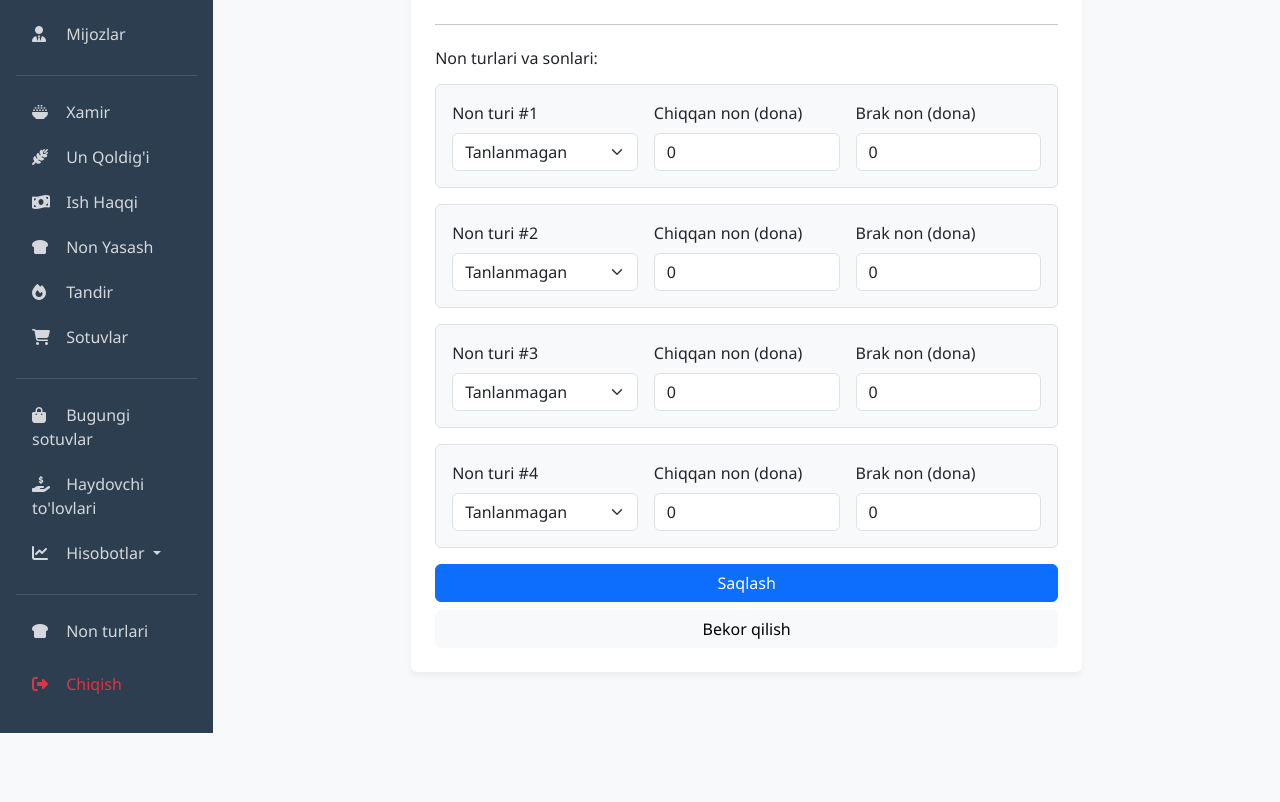
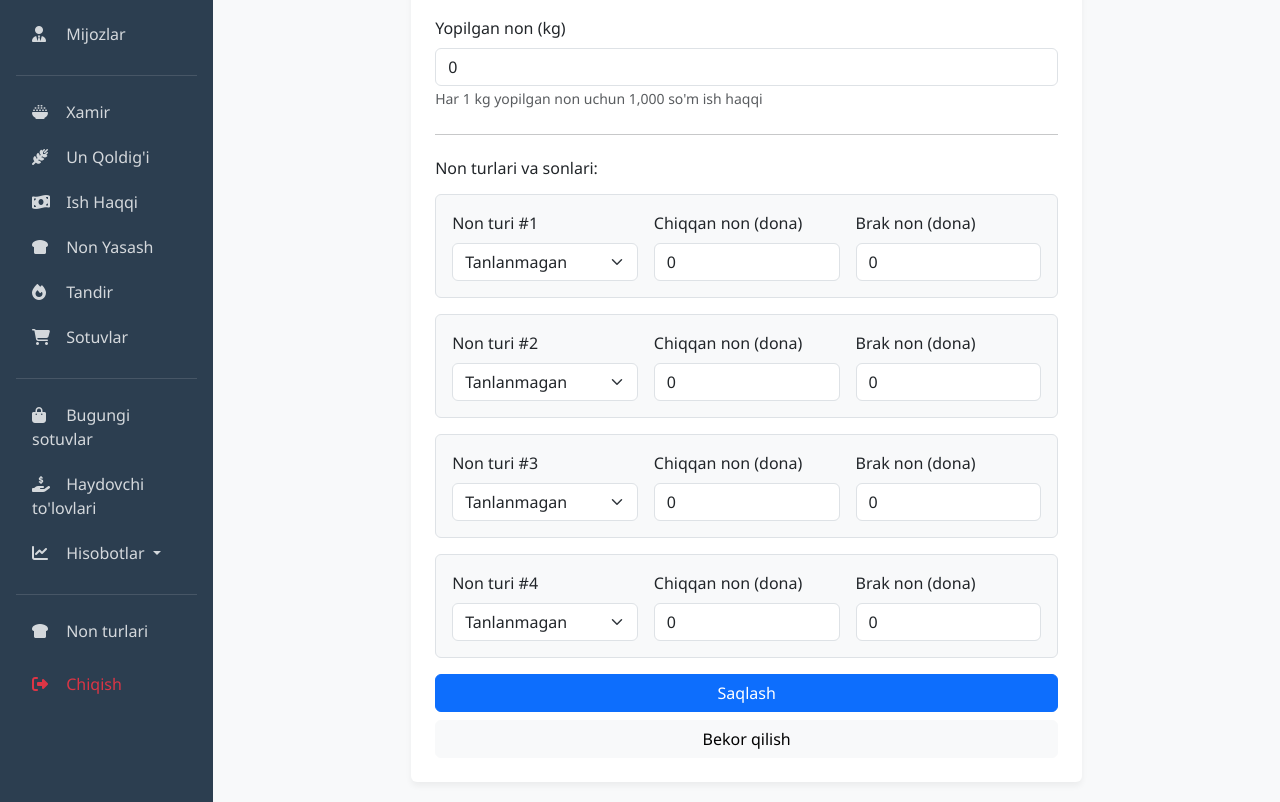
Before and after one commit to nonvoyhonatizimi/bakerysystemsolatr, a Flask app: page /production/oven/add in a window 1280 px wide. Shown: the part 177-979 px from the top of the page. Before the commit the page ends 910 px from the top, so only its background shows below. Run offline with Flask 3, Linux system fonts and the light colour scheme; a user stored in the database is signed in.

Commit message:
Add yopilgan non kg to Tandir - salary 1000 som per kg

```diff
--- a/routes/production.py
+++ b/routes/production.py
@@ -208,12 +208,13 @@ def list_oven():
 def add_oven():
     if request.method == 'POST':
         tandirchi_id = request.form.get('tandirchi_id')
+        yopilgan_non_kg = float(request.form.get('yopilgan_non_kg', 0) or 0)
 
         # Asosiy Oven yozuvi
         new_oven = Oven(
             sana=datetime.now().date(),
             xodim_id=tandirchi_id,
-            un_kg=0
+            un_kg=yopilgan_non_kg
         )
         db.session.add(new_oven)
         db.session.commit()
@@ -240,7 +241,8 @@ def add_oven():
                 jami_brak += brak
 
         db.session.commit()
-        flash(f'Tandir ma\'lumoti qo\'shildi. Chiqqan: {jami_chiqqan}, Brak: {jami_brak}', 'success')
+        ish_haqqi = int(yopilgan_non_kg * 1000)
+        flash(f'Tandir ma\'lumoti qo\'shildi. Chiqqan: {jami_chiqqan}, Brak: {jami_brak}. Ish haqqi: {ish_haqqi:,} so\'m', 'success')
         return redirect(url_for('production.list_oven'))
 
     employees = Employee.query.filter_by(lavozim='Tandirchi').all()
--- a/templates/production/oven_add.html
+++ b/templates/production/oven_add.html
@@ -16,6 +16,11 @@
                             <option value="{{ emp.id }}">{{ emp.ism }}</option>
                             {% endfor %}
                         </select>
+                    </div>
+                    <div class="mb-3">
+                        <label for="yopilgan_non_kg" class="form-label">Yopilgan non (kg)</label>
+                        <input type="number" class="form-control" id="yopilgan_non_kg" name="yopilgan_non_kg" value="0" min="0" step="0.1">
+                        <small class="text-muted">Har 1 kg yopilgan non uchun 1,000 so'm ish haqqi</small>
                     </div>
 
                     <hr class="my-4">
```
Also changed, not shown: templates/production/oven_list.html (+8 -1 lines).
